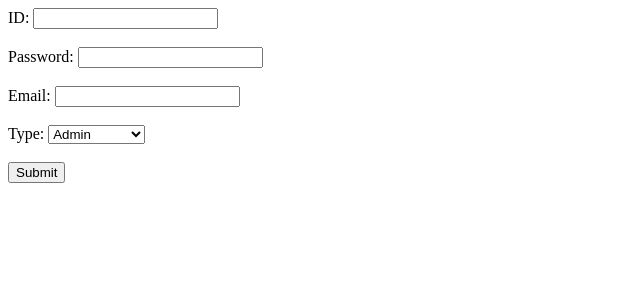
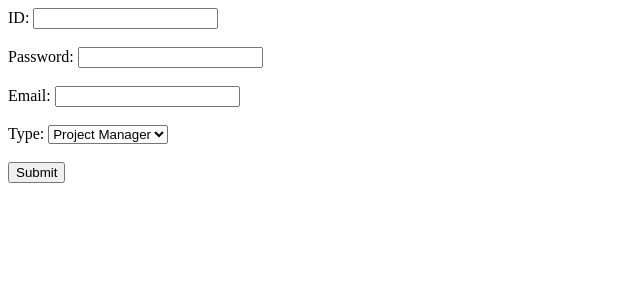
Before and after one commit to Guyco070/Agile-method-Python-WEB, a Django app: page /SIGNUP in a window 1280 px wide. Shown: the top 300 px of the page, without its empty margins (0-640 px from the left). Run offline with Django 3.2, Linux system fonts and the light colour scheme.

Commit message:
SignUp Update

```diff
--- a/Agile/settings.py
+++ b/Agile/settings.py
@@ -54,7 +54,7 @@ ROOT_URLCONF = 'Agile.urls'
 TEMPLATES = [
     {
         'BACKEND': 'django.template.backends.django.DjangoTemplates',
-        'DIRS': [r'C:\Users\user\Desktop\הנדסת תוכנה\Projects\AgileProject\Templates'],
+        'DIRS': [r'C:\Users\גיא החתיך\Documents\SmartGit - rep\Agile-method-Python-WEB\Templates'],
         'APP_DIRS': True,
         'OPTIONS': {
             'context_processors': [
--- a/Templates/Agile/SignUp.html
+++ b/Templates/Agile/SignUp.html
@@ -14,7 +14,7 @@
   <input type="text" id="EMAIL" name="EMAIL"><br><br>
   <label for="TYPE">Type:</label>
   <select id="TYPE" name="TYPE" property="true">
-    <option value="Admin">Admin</option>
+    <option value="Admin">Project Manager</option>
     <option value="Programmer">Programmer</option>
     <option value="Client">Client</option>
   </select></br></br>
```
